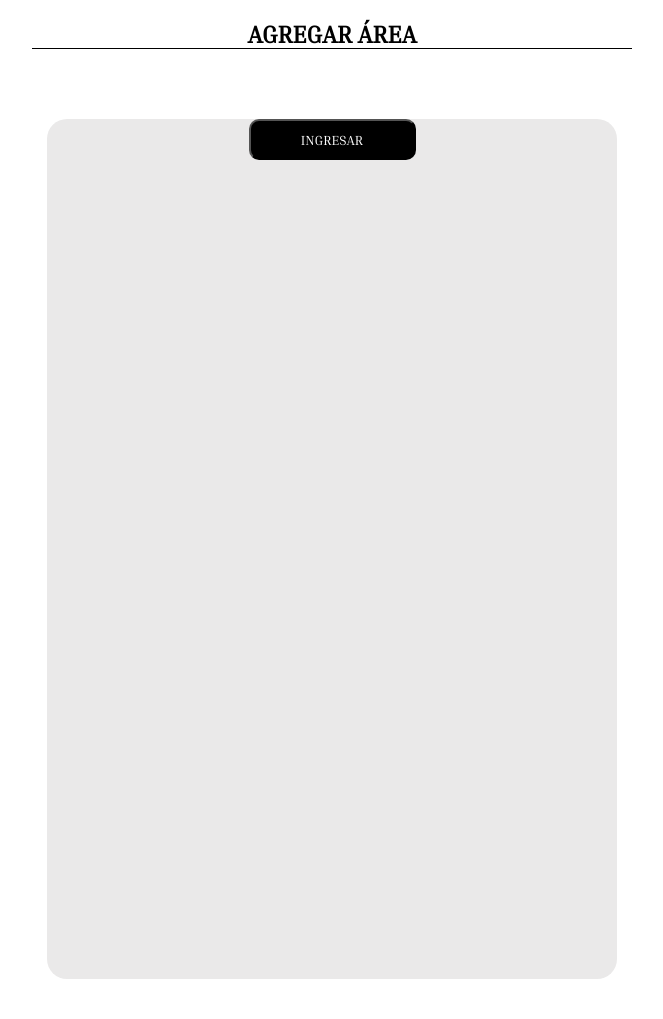
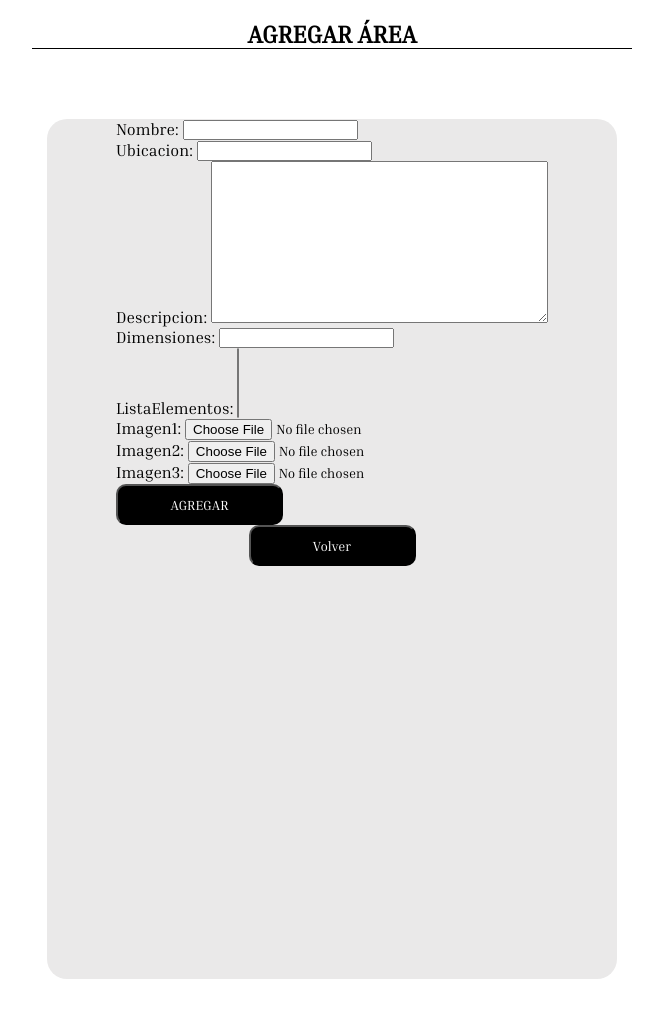
Before and after one commit to JeanPaulRF/teatronacional, a Django app: page /menuAdmin/listaAreas/agregarArea/ in a window 1280 px wide. Shown: the part 114-1133 px from the top of the page, without its empty margins (308-971 px from the left). Run offline with Django 4.2, Linux system fonts and the light colour scheme; data that the repository does not hold is empty.

Commit message:
agregar areas

```diff
--- a/modelo/models.py
+++ b/modelo/models.py
@@ -17,8 +17,8 @@
     ubicacion = models.CharField(max_length=100)
     descripcion = models.TextField()
     imagen1 = models.ImageField()
-    imagen2 = models.ImageField(null=True)
-    imagen3 = models.ImageField(null=True)
+    imagen2 = models.ImageField(null=True, blank=True)
+    imagen3 = models.ImageField(null=True, blank=True)
 
     def __str__(self):
         return self.nombre
--- a/modelo/templates/agregarArea.html
+++ b/modelo/templates/agregarArea.html
@@ -9,9 +9,17 @@
   <form action="" method="POST">
     {% csrf_token %}
     {{form.as_p}}
+
     <button class="botonEstandar btn167">
-      <span class="letraEstandar">INGRESAR</span>
+      <span class="letraEstandar">AGREGAR</span>
     </button>
+  </form>
+
+  <form action="listAreas" method="post">
+    <button class="botonEstandar btn167">
+      <span class="letraEstandar">Volver</span>
+    </button>
+  </form>
 </div>
 
 {% endblock content %}
--- a/modelo/views.py
+++ b/modelo/views.py
@@ -89,28 +89,23 @@
 
 # crud Area
 def createArea(request):
-    if request.method == 'POST':
+    if request.method == 'GET':
+        return render(request, 'agregarArea.html', {
+            'form' : CreateAreaForm,
+        })
+    else:
         try:
             form = CreateAreaForm(request.POST)
             area = form.save(commit=False)
             area.user = request.user
             area.save()
+            return redirect ('agregarArea')
 
-            return render(request, 'agregarArea.html', {
-                'form' : CreateAreaForm,
-                'error' : 'Area creada correctamente'
-            })
-
-        except Exception as e:
+        except ValueError:
             return render(request, 'agregarArea.html', {
                 'form' : CreateAreaForm,
                 'error' : 'Error al crear area'
             })
-
-    else:
-        return render(request, 'agregarArea.html', {
-            'form' : CreateAreaForm
-        })
 
 
 #lista las areas
--- a/teatro/urls.py
+++ b/teatro/urls.py
@@ -27,10 +27,11 @@
     path('signup/', views.signup, name='signup'),
     path('logout/', views.signout, name='signout'),
     path('menuAdmin/', views.menuAdmin, name='menuAdmin'),
-    path('menuAdmin/listaAreas/', views.listAreas, name='listaAreas'),
-    path('menuAdmin/listaAreas/agregarArea/', views.agregarArea, name='agregarArea'),
+    path('menuAdmin/listaAreas/', views.listAreas, name='listAreas'),
+    path('menuAdmin/listaAreas/agregarArea/', views.createArea, name='agregarArea'),
     path('menuAdmin/listaAreas/deleteArea/<int:id_>', views.deleteArea, name='deleteArea'),
     path('menuAdmin/listaAreas/areasInfoAdmin/<int:id_>', views.readArea, name='areasInfoAdmin'),
+    path('menuAdmin/listaAreas/updateArea/<int:id_>', views.updateArea, name='updateArea'),
     path('elementoInfoAdmin/', views.elementoInfoAdmin, name='elementoInfoAdmin'),
     path('menuAdmin/agregarElemento/', views.agregarElemento, name='agregarElemento'),
 ]
```
Also changed, not shown: db.sqlite3, modelo/migrations/0016_alter_area_imagen2_alter_area_imagen3_and_more.py (added).
